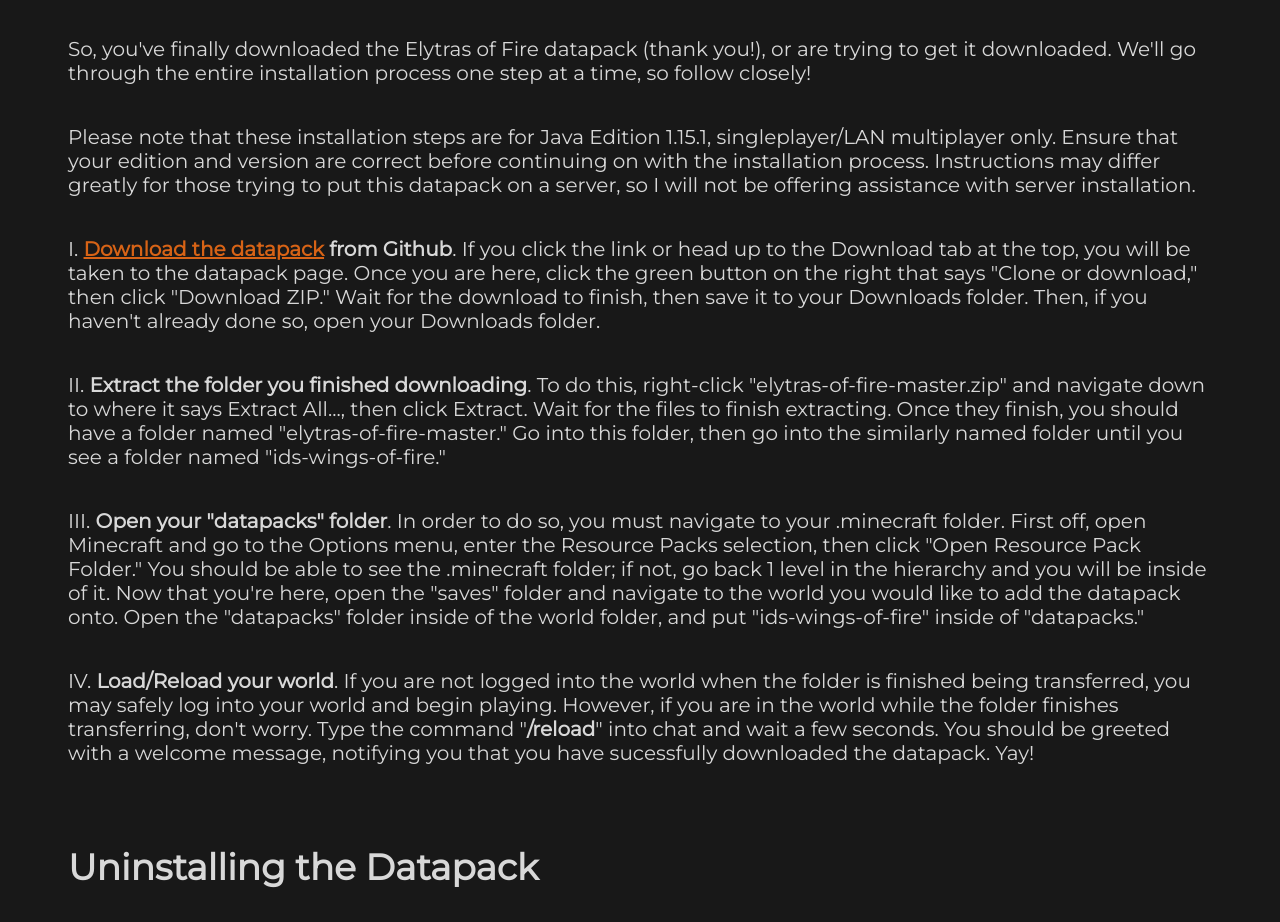
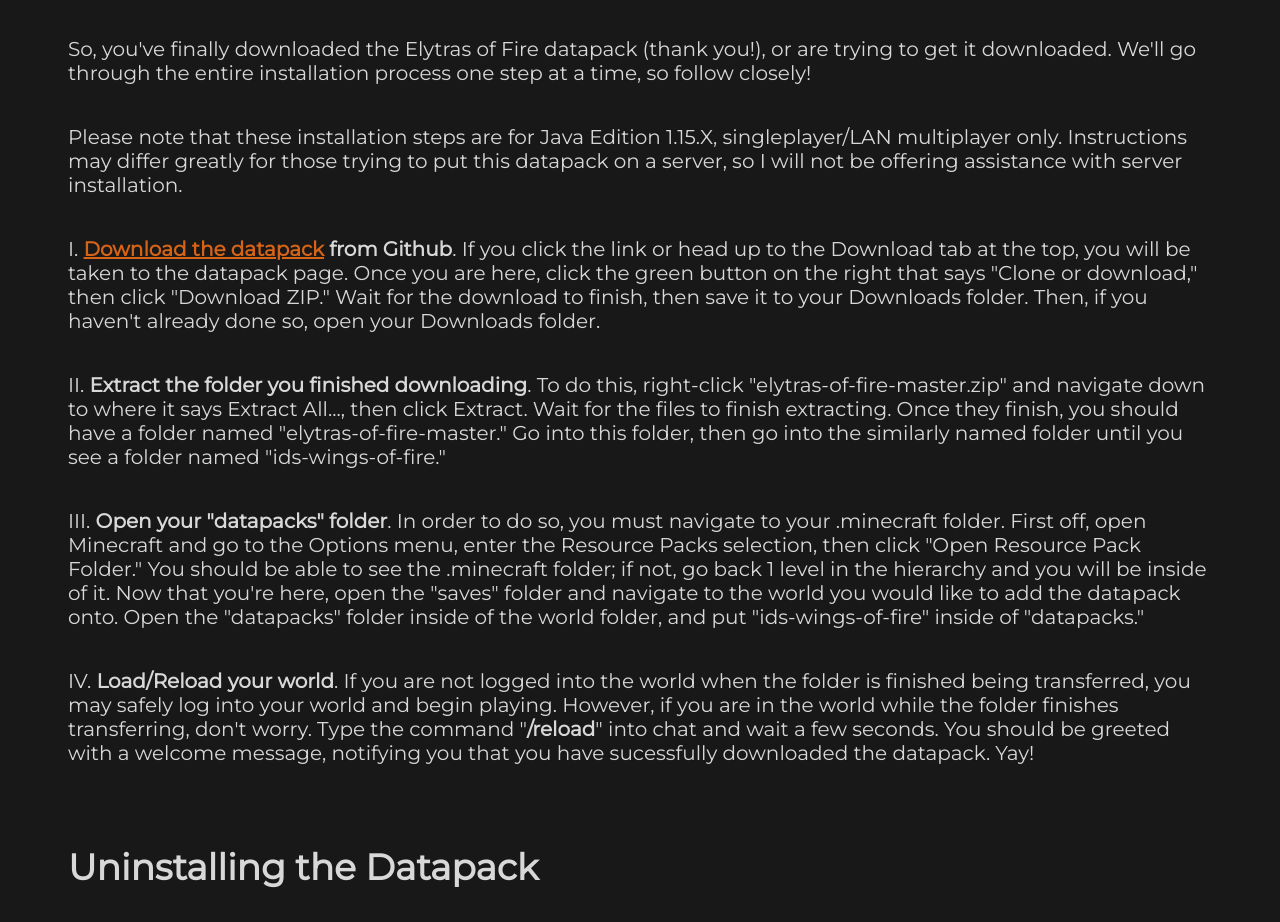
Before and after one commit to iDinoSoul/eof.github.io, a plain HTML site: page guides.html in a window 1280 px wide. Shown: the part 868-1790 px from the top of the page. Drawn offline with Linux system fonts and the light colour scheme.

Commit message:
Update guide.html
guide.html has been updated in accordance to "Update 1.1.3.3 - Quality of Life."

```diff
--- a/guides.html
+++ b/guides.html
@@ -141,7 +141,7 @@
 			<p>Also, note that this datapack is fairly intense; <i>hundreds</i> of files are inside of it. Be warned: currently, the datapack may cause framerate drops or tps lag. These issues will be addressed as soon as possible, but keep this in mind until these problems are resolved.
 			<h2>Installing the Datapack</h2>
 			<p> So, you've finally downloaded the Elytras of Fire datapack (thank you!), or are trying to get it downloaded. We'll go through the entire installation process one step at a time, so follow closely!</p>
-			<p>Please note that these installation steps are for Java Edition 1.15.1, singleplayer/LAN multiplayer only. Ensure that your edition and version are correct before continuing on with the installation process. Instructions may differ greatly for those trying to put this datapack on a server, so I will not be offering assistance with server installation.</p>
+			<p>Please note that these installation steps are for Java Edition 1.15.X, singleplayer/LAN multiplayer only. Instructions may differ greatly for those trying to put this datapack on a server, so I will not be offering assistance with server installation.</p>
 			<p>I. <strong><a style="color: #D76316" href="https://github.com/iDinoSoul/elytras-of-fire" target="_blank">Download the datapack</a> from Github</strong>. If you click the link or head up to the Download tab at the top, you will be taken to the datapack page. Once you are here, click the green button on the right that says "Clone or download," then click "Download ZIP." Wait for the download to finish, then save it to your Downloads folder. Then, if you haven't already done so, open your Downloads folder.</p>
 			<p>II. <strong>Extract the folder you finished downloading</strong>. To do this, right-click "elytras-of-fire-master.zip" and navigate down to where it says Extract All..., then click Extract. Wait for the files to finish extracting. Once they finish, you should have a folder named "elytras-of-fire-master." Go into this folder, then go into the similarly named folder until you see a folder named "ids-wings-of-fire."</p>
 			<p>III. <strong>Open your "datapacks" folder</strong>. In order to do so, you must navigate to your .minecraft folder. First off, open Minecraft and go to the Options menu, enter the Resource Packs selection, then click "Open Resource Pack Folder." You should be able to see the .minecraft folder; if not, go back 1 level in the hierarchy and you will be inside of it. Now that you're here, open the "saves" folder and navigate to the world you would like to add the datapack onto. Open the "datapacks" folder inside of the world folder, and put "ids-wings-of-fire" inside of "datapacks."</p>
```
